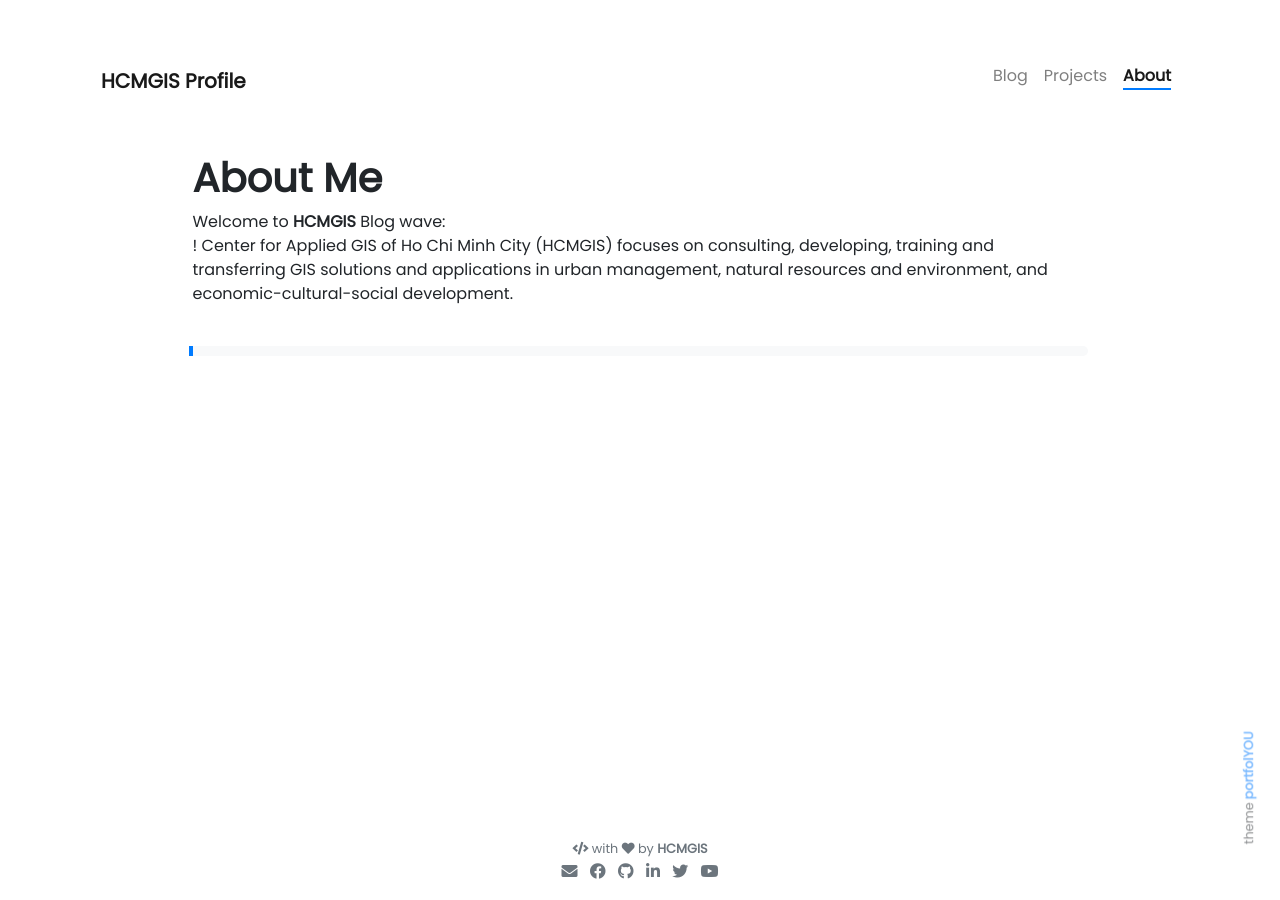
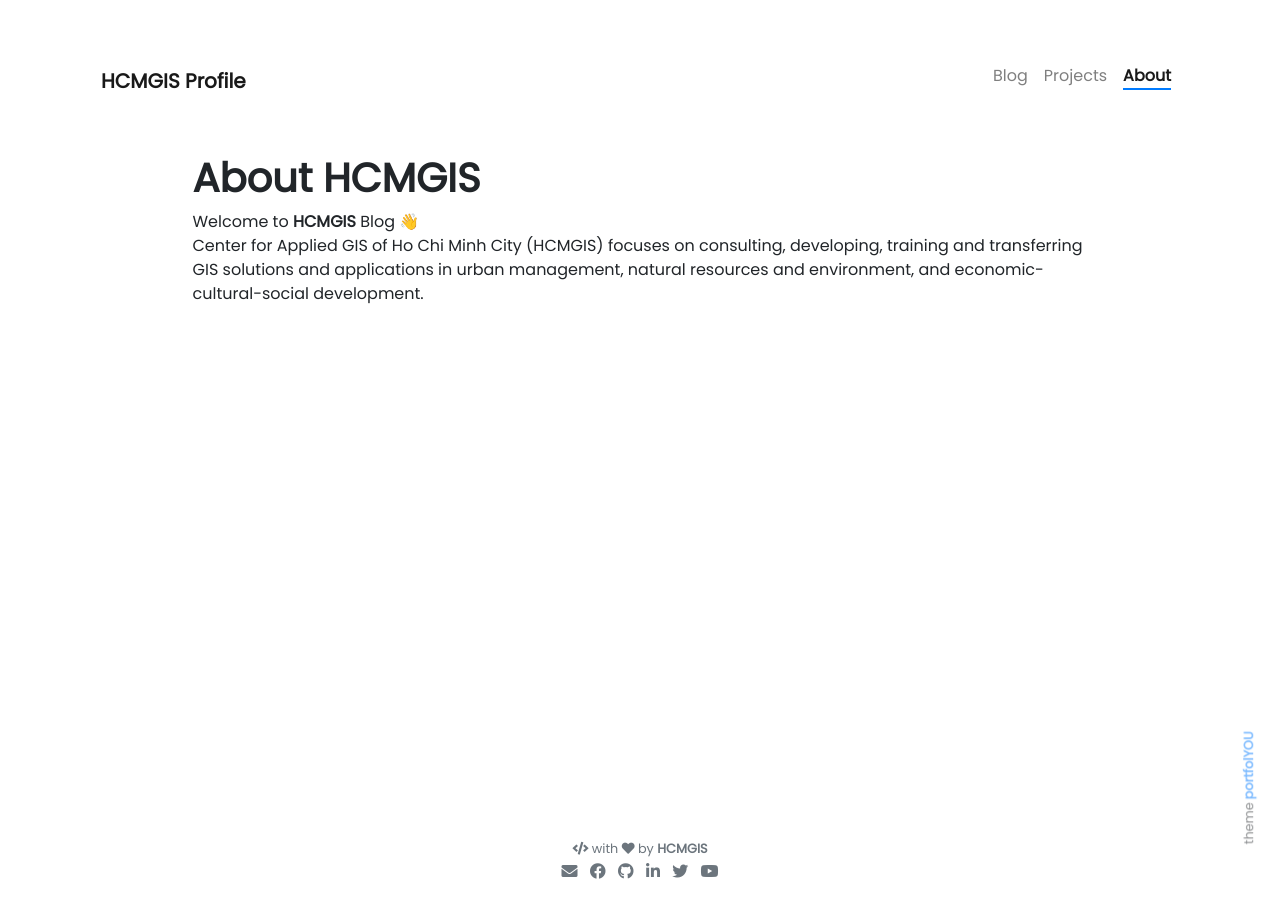
Before and after one commit to hcmgis/hcmgis.github.io, a Jekyll site: the page built from pages/about.md, in a window 1280 px wide. Built offline with Jekyll 4.4.1, drawn with Linux system fonts in a browser that asks for light colours; nearby versions of some CDN libraries; emoji names are drawn with the system emoji font.

Commit message:
Update about.md

```diff
--- a/pages/about.md
+++ b/pages/about.md
@@ -5,16 +5,15 @@ permalink: /about/
 weight: 3
 ---
 
-# **About Me**
-
-Welcome to **{{ site.author.name }}** Blog wave:<br>!
+# **About HCMGIS**
+Welcome to **{{ site.author.name }}** Blog :wave:<br>
 Center for Applied GIS of Ho Chi Minh City (HCMGIS) focuses on consulting, developing, training and transferring GIS solutions and applications in urban management, natural resources and environment, and economic-cultural-social development.
 
-<div class="row">
-<!-- {% include about/skills.html title="Programming Skills" source=site.data.programming-skills %} -->
-<!-- {% include about/skills.html title="Other Skills" source=site.data.other-skills %} -->
+<!-- <div class="row">
+ {% include about/skills.html title="Programming Skills" source=site.data.programming-skills %}
+{% include about/skills.html title="Other Skills" source=site.data.other-skills %}
 </div>
 
 <div class="row">
 {% include about/timeline.html %}
-</div>
+</div> -->
```
